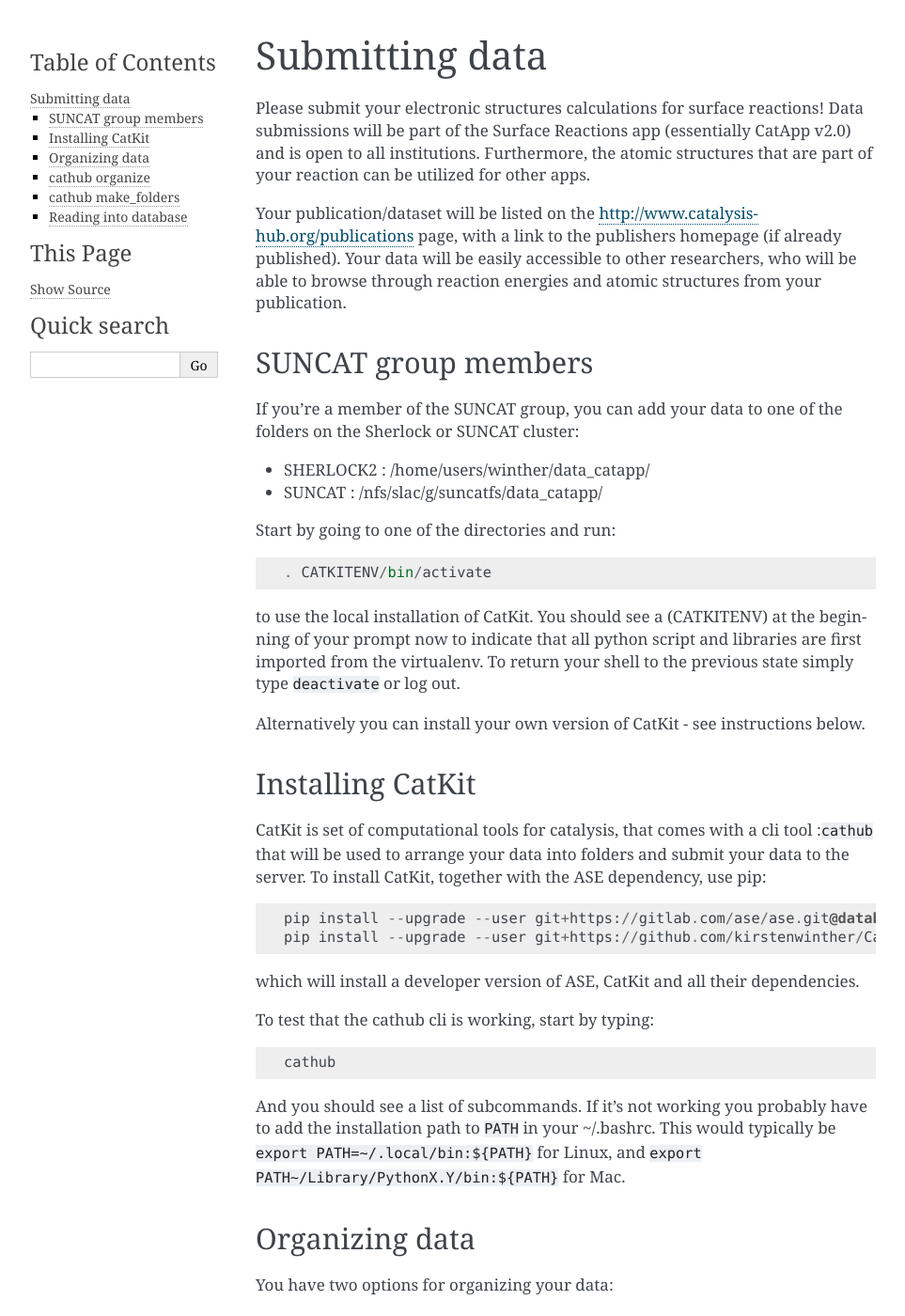
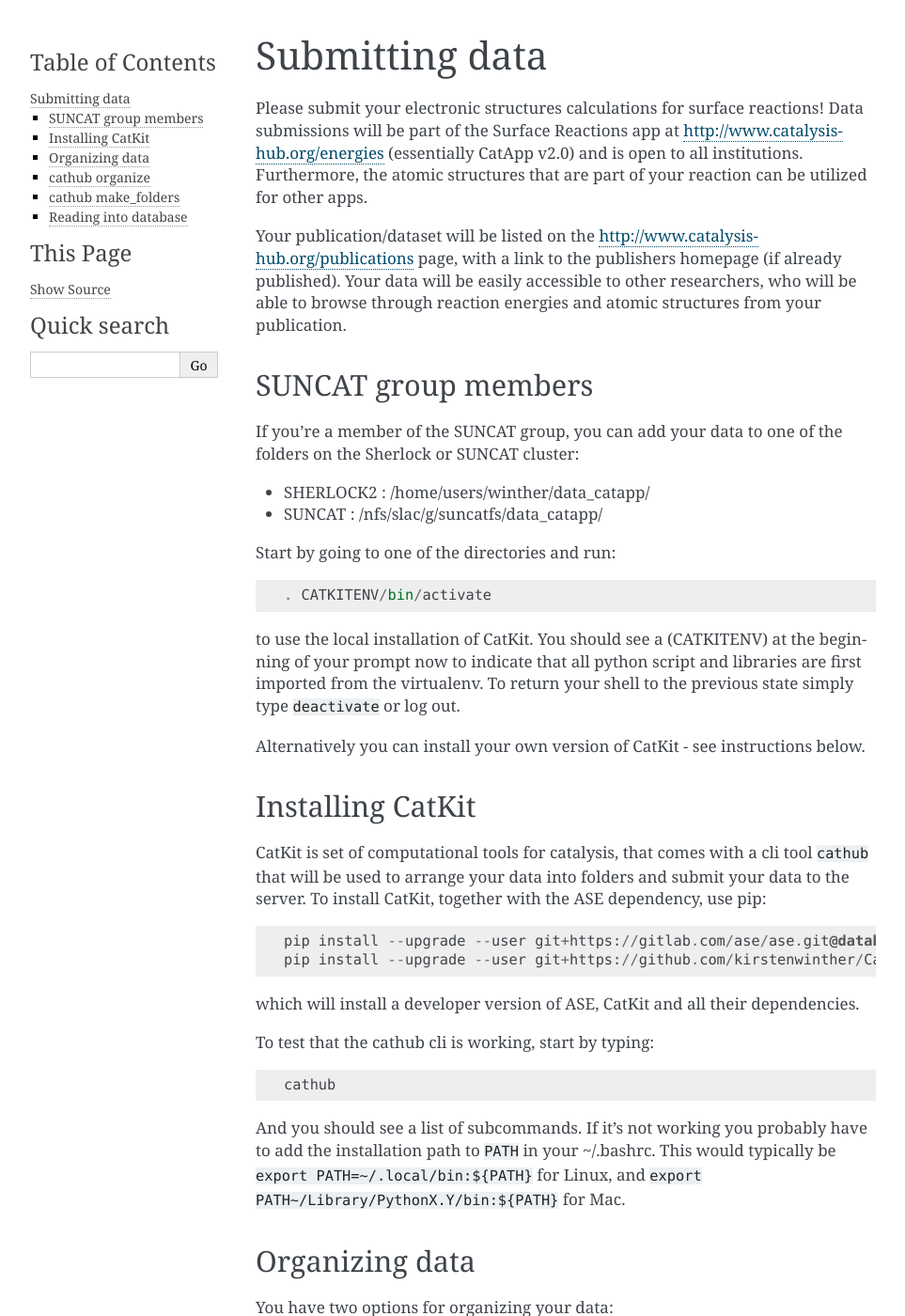
Before and after one commit to SUNCAT-Center/CatalysisHubBackend, a Sphinx documentation site: the page built from docs/source/tutorials/upload.rst, in a window 1280 px wide and 1400 px high. Shown: the whole window at 94% size, without its empty margins (148-1111 px from the left). Built offline with Sphinx 7.4.7, drawn with Linux system fonts in a browser that asks for light colours; pages that are not in the unit, such as notebooks, are missing from menus; some of the changed text lies outside the part shown.

Commit message:
small corrections

```diff
--- a/docs/source/tutorials/upload.rst
+++ b/docs/source/tutorials/upload.rst
@@ -1,7 +1,7 @@
 Submitting data
 ---------------
 
-Please submit your electronic structures calculations for surface reactions! Data submissions will be part of the Surface Reactions app (essentially CatApp v2.0) and is open to all institutions. Furthermore, the atomic structures that are part of your reaction can be utilized for other apps.
+Please submit your electronic structures calculations for surface reactions! Data submissions will be part of the Surface Reactions app at http://www.catalysis-hub.org/energies (essentially CatApp v2.0) and is open to all institutions. Furthermore, the atomic structures that are part of your reaction can be utilized for other apps.
 
 Your publication/dataset will be listed on the http://www.catalysis-hub.org/publications page, with a link to the publishers homepage (if already published). Your data will be easily accessible to other researchers, who will be able to browse through reaction energies and atomic structures from your publication.
 
@@ -22,7 +22,7 @@
 
 Installing CatKit
 ...........................
-CatKit is set of computational tools for catalysis, that comes with a cli tool :``cathub`` that will be used to arrange your data into folders and submit your data to the server. To install CatKit, together with the ASE dependency, use pip::
+CatKit is set of computational tools for catalysis, that comes with a cli tool ``cathub`` that will be used to arrange your data into folders and submit your data to the server. To install CatKit, together with the ASE dependency, use pip::
 
   pip install --upgrade --user git+https://gitlab.com/ase/ase.git@database_writemany#egg=ase-3.16.3b1
   pip install --upgrade --user git+https://github.com/kirstenwinther/CatKit.git#egg=catkit
@@ -104,7 +104,7 @@
 ......................
 After adding all your structure files (or after running cathub organize), read your structures into a local database file with the command::
 
-  cathub folder2db <FOLDER> --userhandle <slack username or gmail address>
+  cathub folder2db <FOLDER> --userhandle <slack-username or gmail-address>
 
 Remember your ``userhandle`` since it will be used to log in at http://www.catalysis-hub.org later (to be implemented).
 
```
Also changed, not shown: other parts of docs/source/tutorials/upload.rst (+1 -1 lines).
